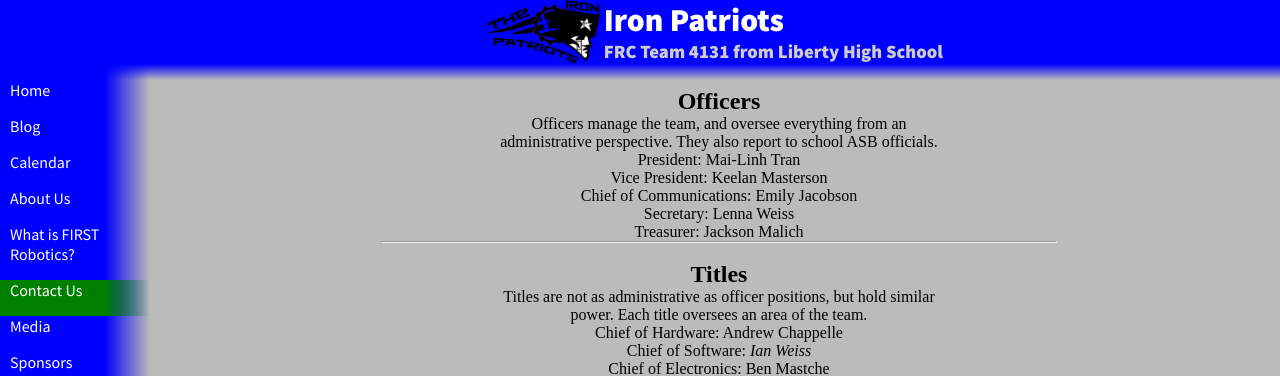
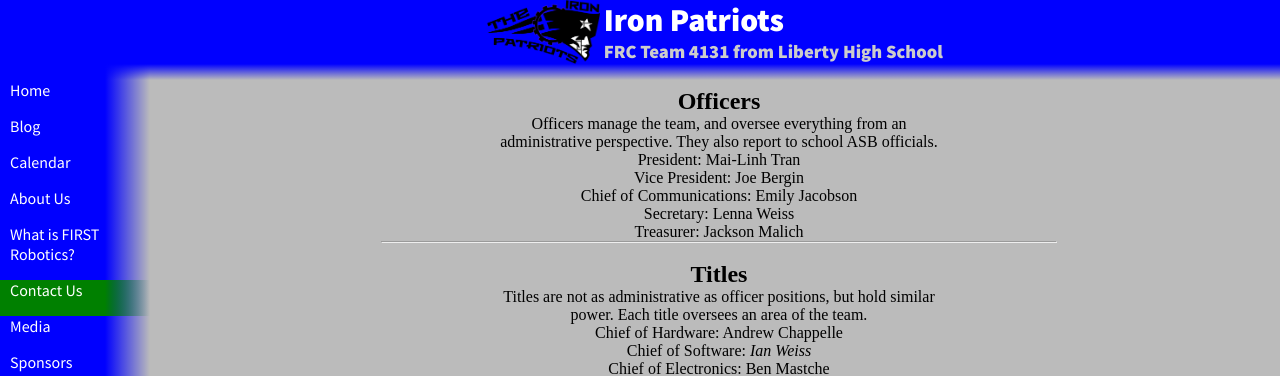
Before and after one commit to katiebugmoon/FRC4131.github.io, a Jekyll site: the page built from contact.html, in a window 1280 px wide. Shown: the top 376 px of the page. Built offline with Jekyll 4.4.1, drawn with Linux system fonts in a browser that asks for light colours; nearby versions of some CDN libraries.

Commit message:
Update contact.html

```diff
--- a/contact.html
+++ b/contact.html
@@ -9,7 +9,7 @@ title: Contact Us
 <h2>Officers</h2>
 <p>Officers manage the team, and oversee everything from an administrative perspective. They also report to school ASB officials.</p>
 <p>President: Mai-Linh Tran</p>
-<p>Vice President: Keelan Masterson</p>
+<p>Vice President: Joe Bergin</p>
 <p>Chief of Communications: Emily Jacobson</p>
 <p>Secretary: Lenna Weiss</p>
 <p>Treasurer: Jackson Malich</p>
```
